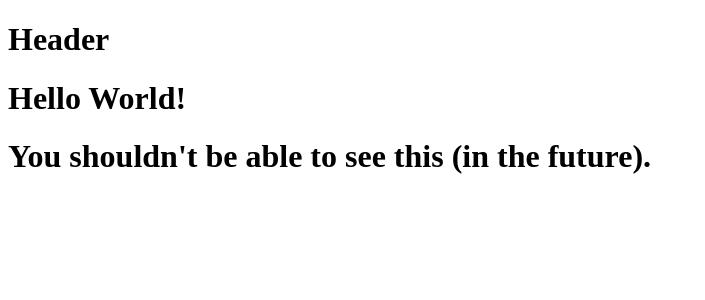
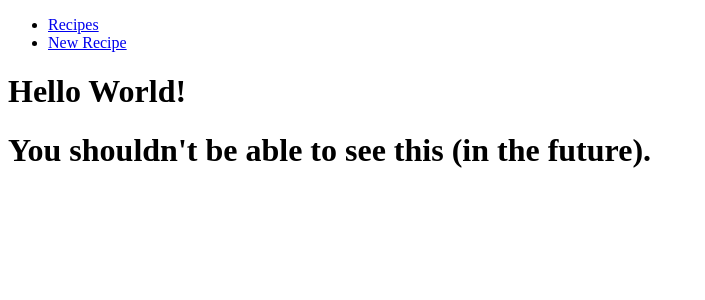
Before and after one commit to niluhaze/My-Recipe-Manager, a React (Vite) app in the folder frontend/: page / in a window 1280 px wide. Shown: the top 300 px of the page, without its empty margins (0-705 px from the left). Built offline with nearby package versions, Linux system fonts and the light colour scheme.

Commit message:
Added Navbar

```diff
--- a/frontend/src/App.jsx
+++ b/frontend/src/App.jsx
@@ -1,6 +1,6 @@
 //specify imports
 import React from 'react'
-import { Route, Routes } from "react-router-dom"
+import { Link, Route, Routes } from "react-router-dom"
 // import reactLogo from './assets/react.svg'
 // import viteLogo from '/vite.svg'
 
@@ -15,8 +15,13 @@ import { NotFound } from "./pages/NotFound"
 function App() {
   return (
     <>
-      <h1>Header</h1>
-
+      {/* Page Header */}
+      <nav>
+        <ul>
+          <li><Link to="/my-recipes">Recipes</Link></li>
+          <li><Link to="/edit">New Recipe</Link></li>
+        </ul>
+      </nav>
       {/* Assign the pages to routes */}
       <Routes>
         <Route path="/" element={<Home />}/>
```
